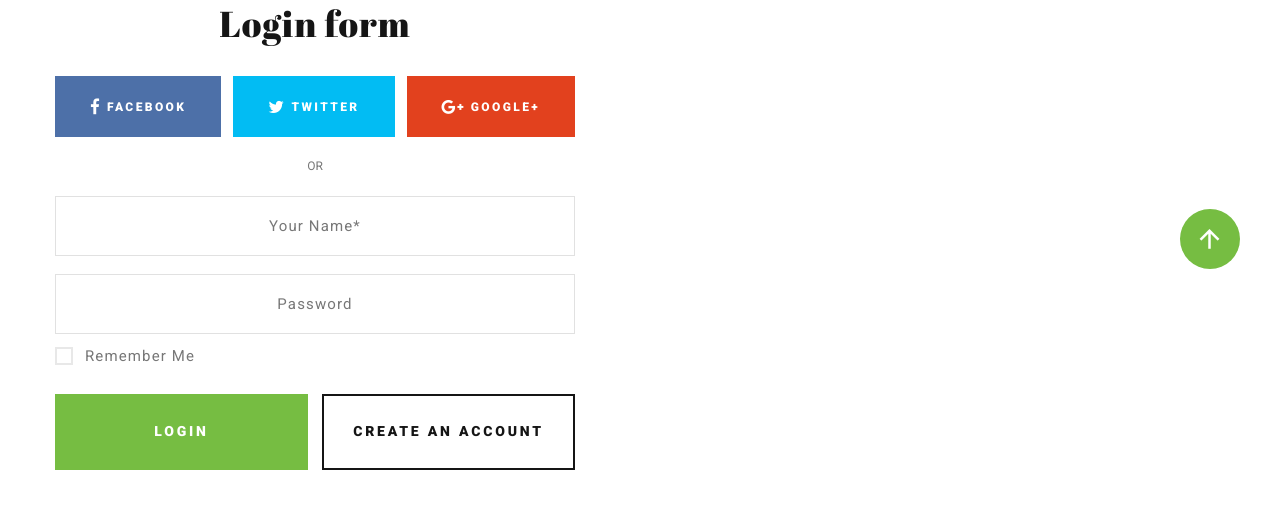
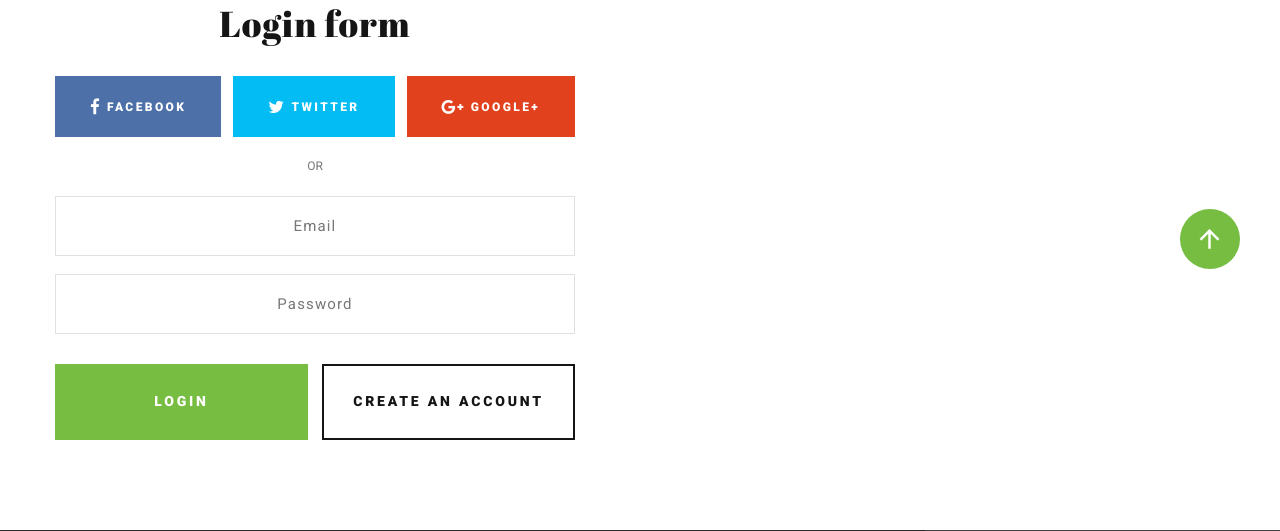
Before and after one commit to Shu-Naing/online_shopping, a Django app: page /login/ in a window 1280 px wide. Shown: the part 591-1122 px from the top of the page. Run offline with Django 3.2, Linux system fonts and the light colour scheme; some libraries are stand-ins or nearby versions.

Commit message:
login with account

```diff
--- a/main/views.py
+++ b/main/views.py
@@ -1,38 +1,25 @@
-from django.shortcuts import render, redirect, HttpResponseRedirect, loader, reverse
-from django.http import HttpResponse, JsonResponse
+from django.shortcuts import render, redirect, HttpResponseRedirect
+from django.http import HttpResponse
 from django.views.decorators.csrf import csrf_protect
-from django.contrib.auth import login, authenticate
-from .forms import RegistrationForm
 from django.template import RequestContext
-from django.contrib import messages
 from .models import Customer
 
 @csrf_protect
 def registration(request):
     if request.method == "GET":
-        form = RegistrationForm()
+        return render(request, 'registration.html')
     elif request.method == "POST":
-        form = RegistrationForm(request.POST)
-        if form.is_valid():
-            if not Customer.objects.filter(customer_email = form.cleaned_data['customer_email']).exists():
-                customer = Customer(
-                    customer_username = form.cleaned_data['customer_username'],
-                    customer_firstname = form.cleaned_data['customer_firstname'],
-                    customer_lastname = form.cleaned_data['customer_lastname'],
-                    customer_email = form.cleaned_data['customer_email'],
-                    customer_password = form.cleaned_data['customer_password'],
-                )
-                customer.save()
-                return redirect(login)
-            else:
-                messages.add_message(request, messages.WARNING, 'Email already taken!!')
-    return render(request, 'registration.html', {'form': form})
+        customer = Customer(
+            customer_name = request.POST['username'],
+            customer_email = request.POST['email'],
+            customer_password = request.POST['password'],
+        )
+        customer.save()
+        return redirect('/login')
 
 @csrf_protect
 def login(request):
     if request.method == "GET":
-        return render(request, 'login.html')
-    # elif request.method == "POST":
-    #     return redirect(reverse('login'))
+        return render(request, "login.html")
 
 # Create your views here.
--- a/templates/login.html
+++ b/templates/login.html
@@ -154,18 +154,19 @@
                 <div class="form-login">
                   <div class="button-social"><a class="button button-sm button-icon button-icon-left button-facebook button-winona" href="#"><span class="icon fa fa-facebook"></span><span>Facebook</span></a><a class="button button-sm button-icon button-icon-left button-twitter button-winona" href="#"><span class="icon fa fa-twitter"></span><span>Twitter</span></a><a class="button button-sm button-icon button-icon-left button-google button-winona" href="#"><span class="icon fa fa-google-plus"></span><span>Google+</span></a></div>
                   <p class="text-divider">or</p>
-                  <form class="rd-form rd-form-center rd-mailform">
-                    <div class="form-wrap">
-                      <label class="form-label" for="login-name">Your Name*</label>
-                      <input class="form-input" id="login-name" type="text" name="form-input" data-constraints="@Required">
+                    <form class="rd-form rd-form-center rd-mailform" action = "/login/" method="POST" enctype="multipart/form-data">
+                    {% csrf_token %}
+                     <div class="form-wrap">
+                      <label class="form-label" for="login-email">Email</label>
+                      <input class="form-input" id="login-email" type="email" name="email" data-constraints="@Required">
                     </div>
                     <div class="form-wrap">
                       <label class="form-label" for="login-password">Password</label>
                       <input class="form-input" id="login-password" type="password" name="password" data-constraints="@Required">
                     </div>
-                    <label class="checkbox-inline">
+                    {% comment %} <label class="checkbox-inline">
                       <input name="input-checkbox-1" value="checkbox-1" type="checkbox">Remember Me
-                    </label>
+                    </label> {% endcomment %}
                     <div class="row row-14 gutters-14">
                       <div class="col-sm-6 col-lg-5 col-xl-6">
                         <button class="button button-block button-primary button-winona" type="submit">Login</button>
```
Also changed, not shown: main/models.py (line endings or trailing spaces), templates/index.html (line endings or trailing spaces).
